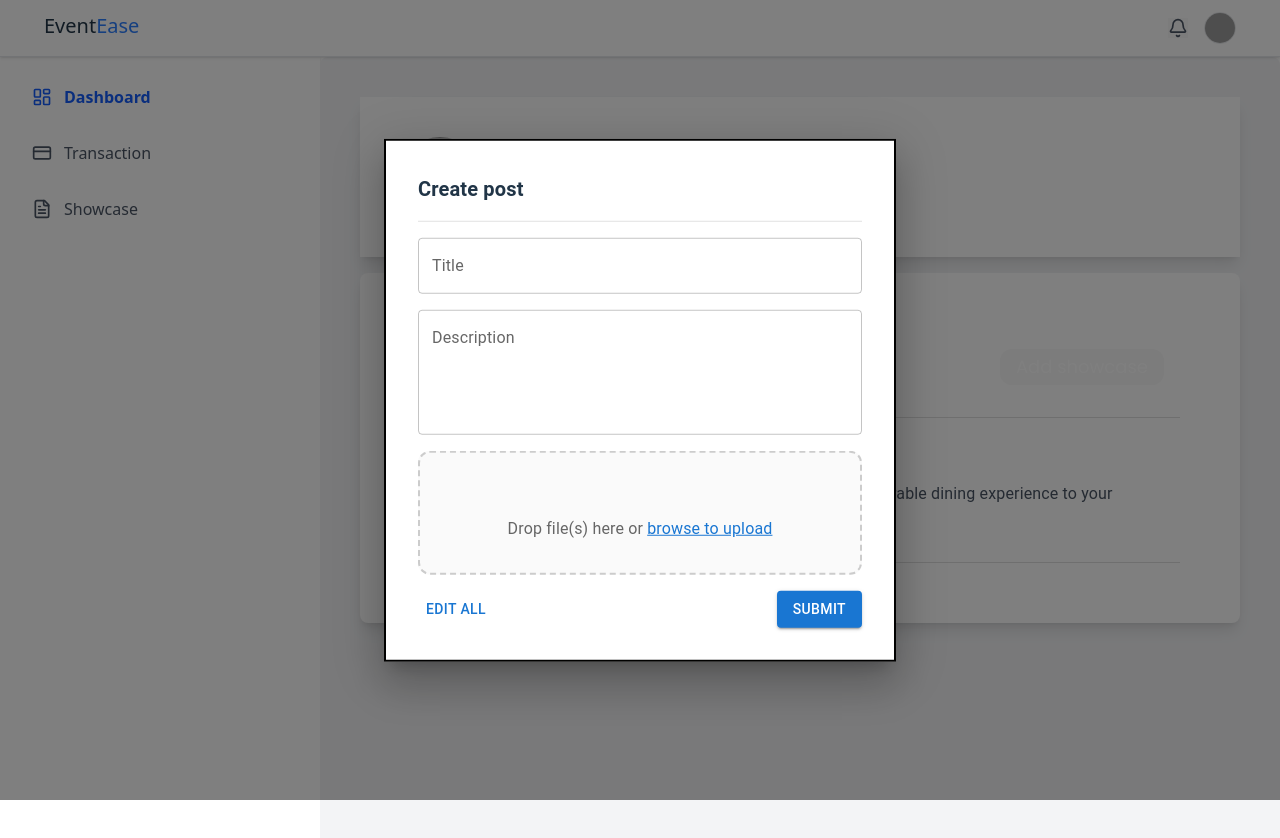
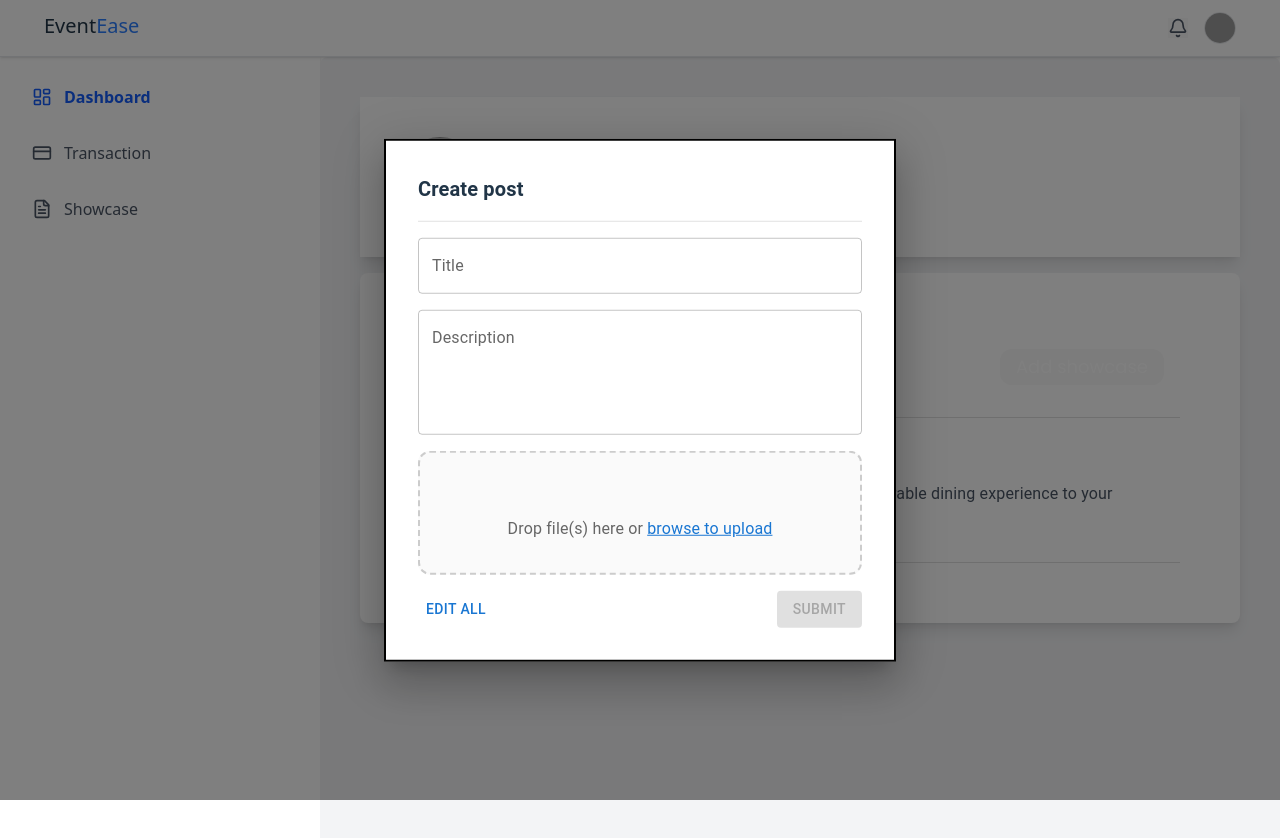
Before and after one commit to Espina28/PlanEase, a React (Vite) app in the folder frontend/my-app-planease/: page /subcontractor/dashboard in a window 1280 px wide. Both pictures are taken after a click on the button "Add showcase". Shown: the top 838 px of the page. Built offline with nearby package versions, Linux system fonts and the light colour scheme; grey boxes are pictures that could not be loaded; some icons are missing.

Commit message:
Modified subcontractor page, improve the add showcase

```diff
--- a/frontend/my-app-planease/src/Pages/subcontractor-pages/subcontractor-dashboard.jsx
+++ b/frontend/my-app-planease/src/Pages/subcontractor-pages/subcontractor-dashboard.jsx
@@ -385,7 +385,9 @@ const SubcontractorDashboard = () => {
               <Button variant="text" onClick={() => setEditMediaOpen(true)}>
                 Edit All
               </Button>
-              <Button variant="contained" onClick={handleSubmit}>
+              <Button
+              disabled={!title || !description || selectedImage.length === 0}
+              variant="contained" onClick={handleSubmit}>
                 Submit
               </Button>
             </Box>
```
